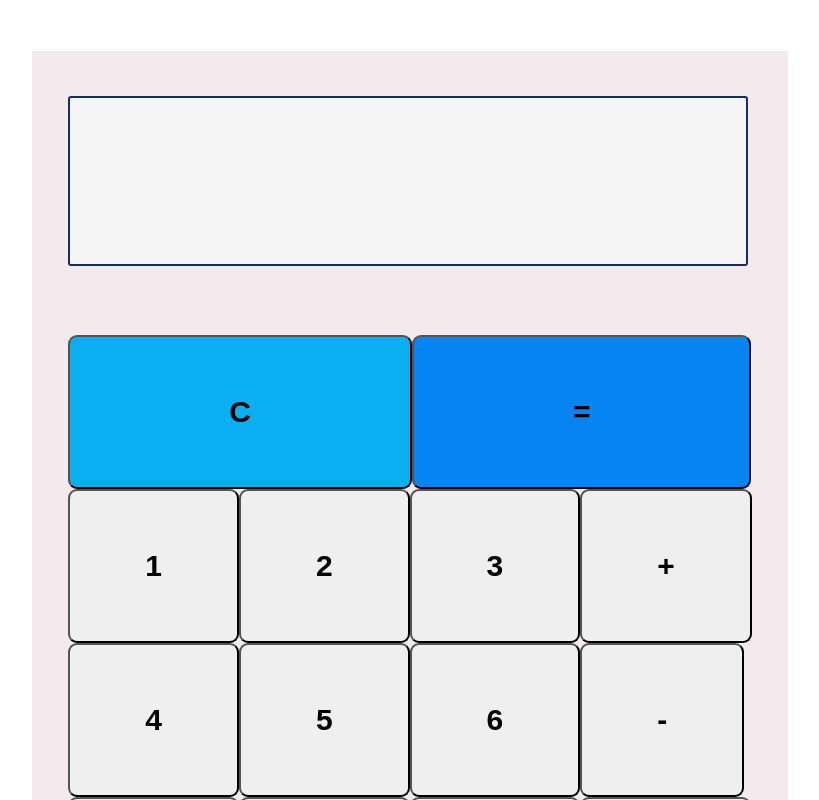
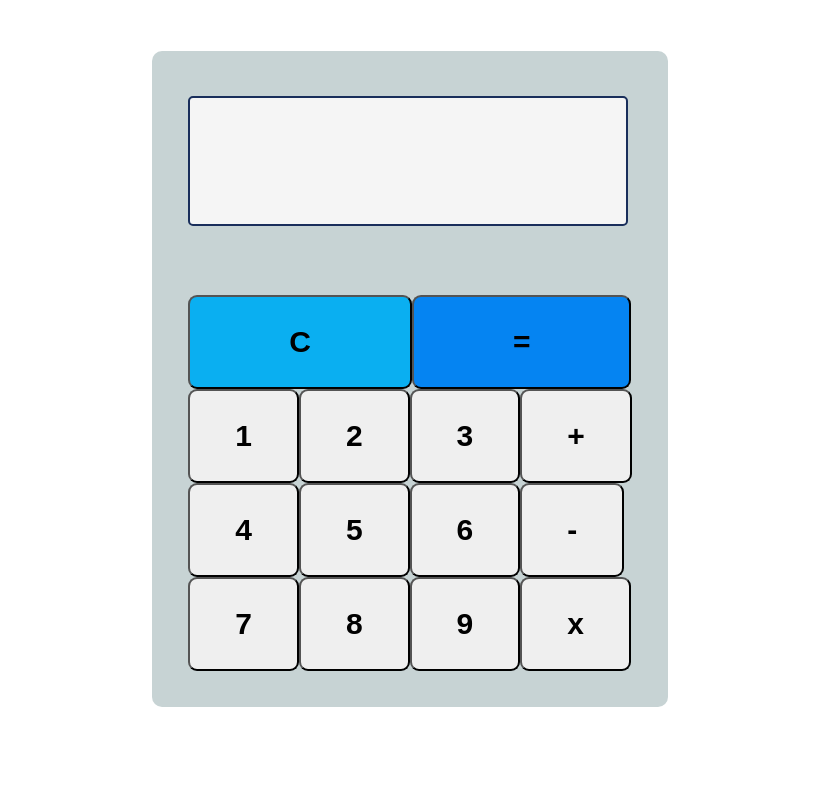
Before and after one commit to natmarek/calc-in-react, a React (Create React App) app: page / in a window 1280 px wide. Shown: the top 800 px of the page, without its empty margins (230-1049 px from the left). Built offline with nearby package versions, Linux system fonts and the light colour scheme.

Commit message:
Update styling.

```diff
--- a/src/App.js
+++ b/src/App.js
@@ -11,19 +11,20 @@ import styled from 'styled-components'
 
 const Wrapper = styled.section`
   padding: 2em;
-  background: #f2eaed;
+  background: #c7d3d4ff;
+  border-radius: 10px;
 `;
 
 const Input = styled.input`
-  border-radius: 3px;
-  padding: 0rem 0;
+  border-radius: 5px;
+  padding: 0;
   margin: 0.5rem 0rem;
-  width: 680px;
-  height: 170px;
+  width: 440px;
+  height: 130px;
   background: whitesmoke;
   color: black;
   border: 2px solid #192e5b;
-  font-size: 70px
+  font-size: 50px
 `;
 
 
--- a/src/components/CalcBtn..jsx
+++ b/src/components/CalcBtn..jsx
@@ -6,12 +6,15 @@ const Button = styled.button`
   border-color: 0.5px gray;
   background-color: #0584f2;
   border-radius: 0.5rem;
-  cursor: pointer;
   font-size: 30px;
   font-weight: bold;
   line-height: 2.0;
-  padding: 1.5em 5.3em;
+  padding: 0.5em 3.3em;
   text-align: center;
+
+  :hover  {
+    cursor: pointer;
+  }
   `
 
 
--- a/src/components/NumberBtns.js
+++ b/src/components/NumberBtns.js
@@ -9,15 +9,11 @@ const Button = styled.button`
   font-size: 30px;
   font-weight: bold;
   line-height: 2.0;
-  padding: 1.5em 2.5em;
+  padding: 0.5em 1.5em;
   text-align: center;
-/* background-color: palevioletred;
-color: white;
-font-size: 1em;
-margin: 0;
-padding: 1em 3em;
-border: 2px solid white;
-border-radius: 3px; */
+  :hover  {
+    cursor: pointer;
+  }
 
 `;
 
--- a/src/components/ResetBtn.jsx
+++ b/src/components/ResetBtn.jsx
@@ -10,8 +10,14 @@ const Button = styled.button`
   font-size: 30px;
   font-weight: bold;
   line-height: 2.0;
-  padding: 1.5em 5.3em;
-  text-align: center;`
+  padding: 0.5em 3.3em;
+  text-align: center;
+  :hover  {
+    cursor: pointer;
+  }`
+
+
+
 
 const ResetBtn = props => {
     return (
```
